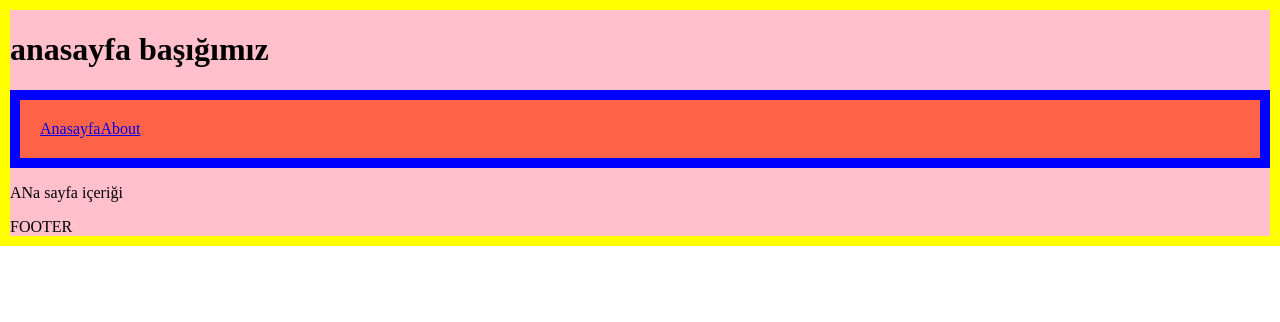
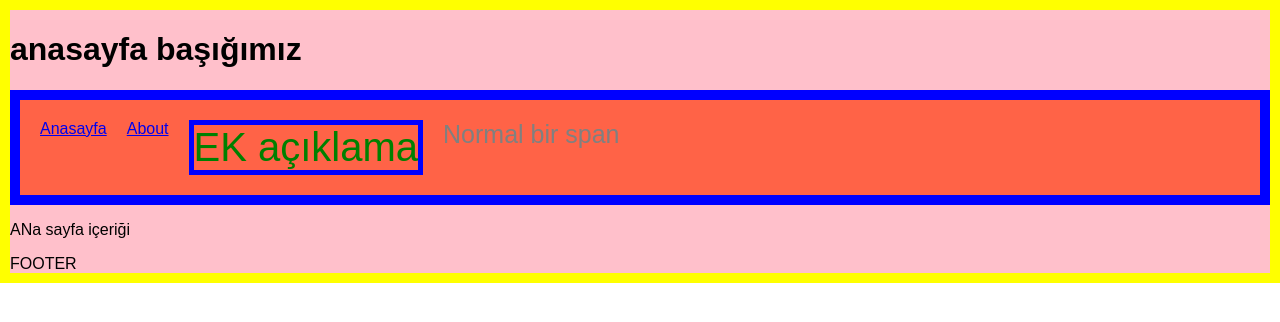
Before and after one commit to saniil/next-js-blog, a Next.js app: page / in a window 1280 px wide. Shown: the top 322 px of the page. Built offline with nearby package versions, Linux system fonts and the light colour scheme.

Commit message:
header da bir sürü styled componet özelliği kullandık

```diff
--- a/components/Header.js
+++ b/components/Header.js
@@ -5,11 +5,29 @@ const HeaderDiv = styled.div`
   background-color: tomato;
   padding: 20px;
   border: 10px solid blue;
+  display: flex;
+  gap: 20px;
+  span {
+    color: gray;
+    font-size: 25px;
+  }
+`;
+const SpanDiv = styled.div`
+  color: green;
+  &:hover {
+    text-decoration: underline;
+  }
+  font-size: ${({ big }) => (big ? "40px" : "20px")};
+  border: ${({ borderSize }) => `${borderSize}px solid blue`};
 `;
 
 export default () => (
   <HeaderDiv>
     <Link href={"/"}>Anasayfa</Link>
     <Link href={"/about"}>About</Link>
+    <SpanDiv big borderSize={5}>
+      EK açıklama
+    </SpanDiv>
+    <span>Normal bir span</span>
   </HeaderDiv>
 );
--- a/pages/_app.js
+++ b/pages/_app.js
@@ -3,6 +3,7 @@ import { createGlobalStyle } from "styled-components";
 const GlobalStyle = createGlobalStyle`
 body{
   margin: 0;
+  font-family: sans-serif;
 }`;
 
 export default function App({ Component, pageProps }) {
```
